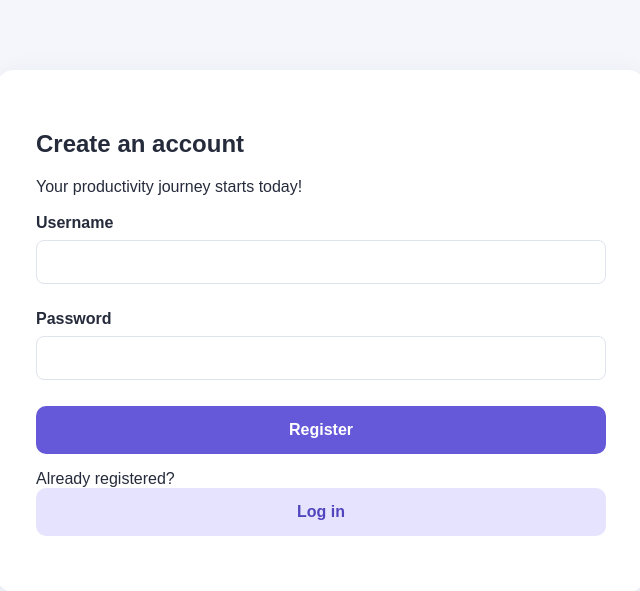
After one commit to linhledo/Task-Manager, a Flask app: page /register in a window 1280 px wide. The commit adds this page. Shown: the top 591 px of the page, without its empty margins (319-959 px from the left). Run offline with Flask 3, Linux system fonts and the light colour scheme; some libraries are stand-ins or nearby versions.

Commit message:
Deleted venv file and added login functionality

```diff
--- a/app/app.py
+++ b/app/app.py
@@ -1,10 +1,21 @@
 from datetime import datetime
-from flask import Flask, redirect, url_for, render_template, request, flash
+from flask import Flask, redirect, url_for, render_template, request, session, flash
+from functools import wraps
+import os
 import psycopg
+from werkzeug.security import generate_password_hash, check_password_hash
 
 app = Flask(__name__)
 
-app.secret_key = 'temporary-secret-key'
+app.config["SECRET_KEY"] = os.environ.get("SECRET_KEY")
+if not app.config["SECRET_KEY"]:
+    raise RuntimeError("Please set the SECRET_KEY environment variable.")
+
+app.config.update(
+    SESSION_COOKIE_HTTPONLY=True,
+    SESSION_COOKIE_SAMESITE="Lax",
+    SESSION_COOKIE_SECURE = os.environ.get("COOKIE_SECURE") == "1"
+)
 
 def get_connection():
     return psycopg.connect(
@@ -12,19 +23,28 @@ def get_connection():
             port=5432,
             dbname="postgres",
             user="postgres",
-            password="2006"
+            password=os.environ["DB_PASSWORD"]
         )
 
+def login_required(function):
+    @wraps(function)
+    def wrapper(*args, **kwargs):
+        if "user_id" not in session:
+            return redirect(url_for("login"))
+        return function(*args, **kwargs)
+    return wrapper
 
-def get_tasks() -> list[dict] | None:
+
+def get_tasks(user_id) -> list[dict] | None:
     connection = get_connection()
     cursor = connection.cursor()
 
     cursor.execute("""
         SELECT *
         FROM tasks
+        WHERE user_id = %s
         ORDER BY priority DESC
-    """)
+    """, (user_id,))
 
     rows = cursor.fetchall()
 
@@ -48,16 +68,16 @@ def get_tasks() -> list[dict] | None:
 
     return tasks
 
-def get_current_task() -> dict | None:
+def get_current_task(user_id) -> dict | None:
     with get_connection() as connection:
         with connection.cursor() as cursor:
             cursor.execute("""
                 SELECT id, description, due_date, priority, status
                 FROM tasks
-                WHERE status = 'PENDING'
-                ORDER BY priority DESC, due_date ASC NULLS LAST
+                WHERE user_id = %s AND status = 'PENDING'
+                ORDER BY priority DESC, due_date ASC NULLS LAST, created_at ASC
                 LIMIT 1
-            """)
+            """, (user_id,))
 
             row = cursor.fetchone()
 
@@ -72,14 +92,93 @@ def get_current_task() -> dict | None:
                 "status": row[4]
             }
 
+@app.route("/register", methods=["GET", "POST"])
+def register():
+    if request.method == "POST":
+        username = request.form.get("username", "").strip()
+        password = request.form.get("password", "").strip()
+
+        if not username or not password:
+            flash("Please enter a username and password", "error")
+            return redirect(url_for("register"))
+
+        if len(username) > 100 or len(password) < 8:
+            flash("Username must be at most 100 characters and password must be at least 8 characters",
+                  "error")
+            return redirect(url_for("register"))
+
+        password_hash = generate_password_hash(password)
+
+        user_id = ""
+        try:
+            with get_connection() as connection:
+                with connection.cursor() as cursor:
+                    cursor.execute("""
+                        INSERT INTO users (username, password_hash)
+                        VALUES (%s, %s)
+                        RETURNING id
+                    """, (username, password_hash))
+
+                    row = cursor.fetchone()
+
+                    if row is None:
+                        flash("Error registering user", "error")
+                        return redirect(url_for("register"))
+
+                    user_id = row[0]
+
+        except psycopg.errors.UniqueViolation:
+            flash("That username is already taken.", "error")
+
+        session.clear()
+        session["user_id"] = user_id
+        session["username"] = username
+
+        return redirect(url_for("dashboard"))
+    return render_template("register.html")
+
+@app.route("/login", methods=["GET", "POST"])
+def login():
+    if request.method == "POST":
+        username = request.form.get("username", "").strip()
+        password = request.form.get("password", "").strip()
+
+        with get_connection() as connection:
+            with connection.cursor() as cursor:
+                cursor.execute("""
+                    SELECT id, username, password_hash
+                    FROM users
+                    WHERE username = %s
+                """, (username,))
+
+                user = cursor.fetchone()
+
+                if user is None or not check_password_hash(user[2], password):
+                    flash("Invalid username or password", "error")
+                    return redirect(url_for("login"))
+
+        session.clear()
+        session["user_id"] = user[0]
+        session["username"] = user[1]
+
+        return redirect(url_for("dashboard"))
+    return render_template("login.html")
+
+@app.route("/logout", methods=["POST"])
+def logout():
+    session.clear()
+    return redirect(url_for("login"))
+
 @app.route("/")
+@login_required
 def dashboard():
-    task = get_current_task()
+    user_id = session["user_id"]
+    task = get_current_task(user_id)
     return render_template("dashboard.html", task=task)
 
 @app.route("/tasks")
 def show_tasks():
-    tasks = get_tasks()
+    tasks = get_tasks(session["user_id"])
 
     return render_template(
         "tasks.html",
@@ -92,19 +191,19 @@ def add_task():
         description = request.form["description"]
         due_date = request.form.get("due_date")
         priority = request.form["priority"]
+        user_id = session["user_id"]
 
         if due_date:
             due_date = datetime.fromisoformat(due_date)
         else:
             due_date = None
 
-        #TODO: need to change for different users
         with get_connection() as connection:
                 with connection.cursor() as cursor:
                     cursor.execute("""
                         INSERT INTO tasks (user_id, description, due_date, priority)
-                        VALUES (1, %s, %s, %s)
-                    """, (description, due_date, priority))
+                        VALUES (%s, %s, %s, %s)
+                    """, (user_id, description, due_date, priority))
 
         flash("Task added successfully ✓", "success")
         return redirect(url_for("dashboard"))
@@ -127,8 +226,8 @@ def clear_completed_tasks():
         with connection.cursor() as cursor:
             cursor.execute("""
                 DELETE FROM tasks
-                WHERE status = 'COMPLETED'
-            """)
+                WHERE user_id = %s AND status = 'COMPLETED'
+            """, (session["user_id"],))
 
             deleted_count = cursor.rowcount
     flash(
--- a/app/static/style.css
+++ b/app/static/style.css
@@ -45,6 +45,26 @@ body {
     margin: 24px 0;
     font-size: 30px;
     line-height: 1.4;
+}
+
+
+.task-card form label {
+    display: block;
+    margin: 18px 0 8px;
+    font-weight: bold;
+}
+
+.task-card form input {
+    width: 100%;
+    padding: 12px;
+    margin-bottom: 8px;
+    border: 1px solid #dfe3ec;
+    border-radius: 8px;
+    font-size: 16px;
+}
+
+.task-card form button {
+    margin-top: 18px;
 }
 
 .task-details {
@@ -109,6 +129,12 @@ body {
     font-weight: bold;
 }
 
+.alert-error {
+    background-color: #f8d7da;
+    color: #721c24;
+    border: 1px solid #f5c6cb;
+}
+
 .alert-success {
     background-color: #d4edda;
     color: #155724;
--- a/app/templates/add_task.html
+++ b/app/templates/add_task.html
@@ -34,7 +34,7 @@
                         <label for="priority">
                             <strong>Priority</strong>
                         </label>
-                        <input type="number" name="priority">
+                        <input type="number" min="0" max="10" name="priority">
 
                     </p>
                     <button type="submit" class="complete-button">Add Task</button>
--- a/app/templates/dashboard.html
+++ b/app/templates/dashboard.html
@@ -8,7 +8,10 @@
 </head>
 <body>
     <header class="header">
-        <h1>Welcome to your Task Manager!</h1>
+        <form action="{{ url_for('logout') }}" method="POST">
+            <h1>Welcome, {{ session["username"] }}!</h1>
+            <button type="submit" class="action-button secondary">Log Out</button>
+        </form>
     </header>
 
     <main class="container">
--- /dev/null
+++ b/app/templates/register.html
@@ -0,0 +1,46 @@
+<!DOCTYPE html>
+<html lang="en">
+<head>
+    <meta charset="UTF-8">
+    <meta name="viewport" content="width=device-width, initial-scale=1">
+    <title>Register | Task Manager</title>
+    <link rel="stylesheet"
+          href="{{ url_for('static', filename='style.css') }}">
+</head>
+<body>
+    <main class="container">
+        <section class="task-card">
+            <h1>Create an account</h1>
+            <p>Your productivity journey starts today!</p>
+
+            {% with messages = get_flashed_messages(with_categories=true) %}
+                {% if messages %}
+                    {% for category, message in messages %}
+                        <div class="alert alert-{{ category }}">
+                            {{ message }}
+                        </div>
+                    {% endfor %}
+                {% endif %}
+            {% endwith %}
+
+            <form method="POST" action="{{ url_for('register') }}">
+                <label for="username">Username</label>
+                <input id="username" name="username"
+                       type="text" maxlength="100" required>
+
+                <label for="password">Password</label>
+                <input id="password" name="password"
+                    type="password" minlength="8" required>
+
+                <button class="complete-button" type="submit">
+                    Register
+                </button>
+            </form>
+
+            <p>Already registered?
+                <a href="{{ url_for('login') }}" class="action-button">Log in</a>
+            </p>
+        </section>
+    </main>
+</body>
+</html>
--- a/localhost.session.sql
+++ /dev/null
@@ -1 +0,0 @@
-SELECT * FROM tasks
--- a/requirements.txt
+++ b/requirements.txt
@@ -1,2 +1,3 @@
 Flask
 psycopg[binary]
+psycopg[c]
```
Also changed, not shown: app/templates/login.html (+46 -0 lines), app/database.py (deleted), app/routes.py (deleted), app/templates/index.html (deleted), 1 other file.
